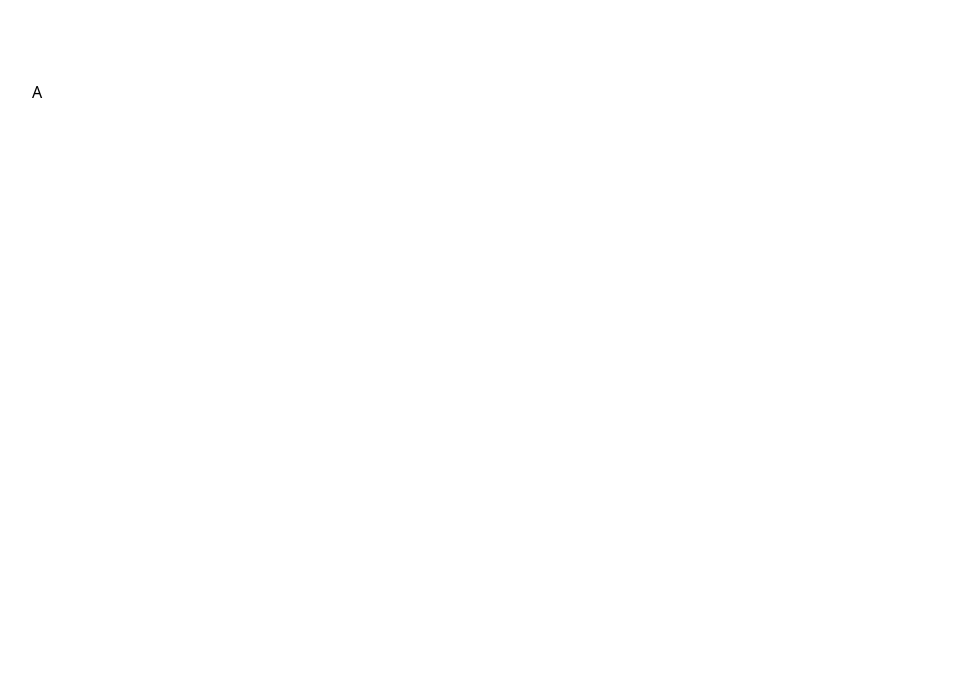
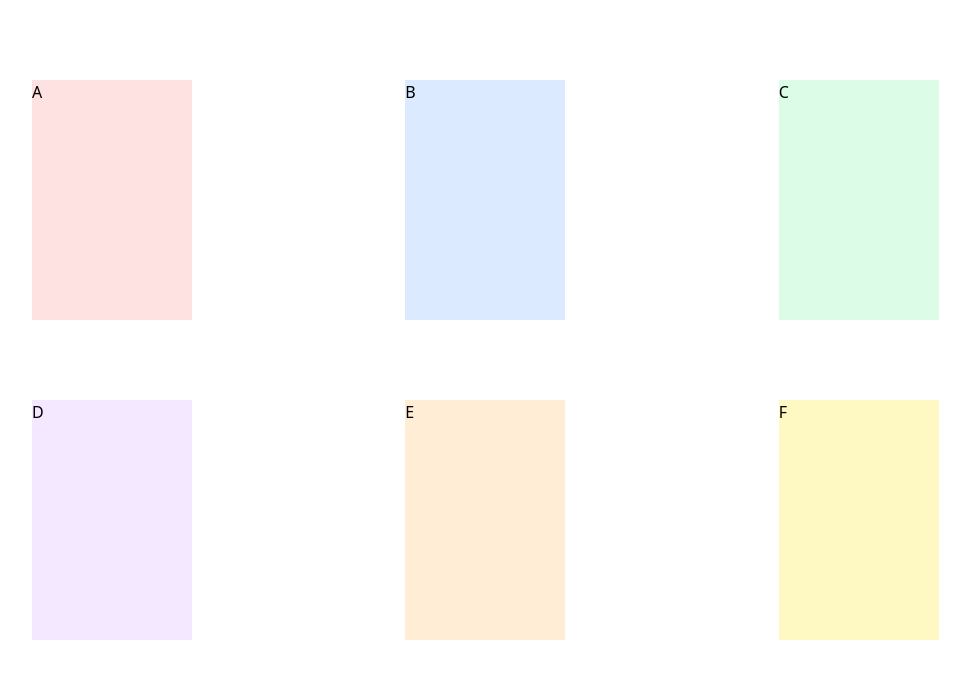
Before and after one commit to Baekshook/simple-Calendar, a React (Create React App) app: page / in a window 1280 px wide. Shown: the top 678 px of the page, without its empty margins (48-1018 px from the left). Built offline with nearby package versions, Linux system fonts and the light colour scheme.

Commit message:
props color setting

```diff
--- a/src/App.jsx
+++ b/src/App.jsx
@@ -3,7 +3,12 @@ import Card from "./components/Card";
 function App() {
   return (
     <div className="min-h-screen p-20 grid grid-cols-3">
-      <Card cardName="A" color="red" />
+      <Card cardName="A" color="bg-red-100" />
+      <Card cardName="B" color="bg-blue-100" />
+      <Card cardName="C" color="bg-green-100" />
+      <Card cardName="D" color="bg-purple-100" />
+      <Card cardName="E" color="bg-orange-100" />
+      <Card cardName="F" color="bg-yellow-100" />
     </div>
   );
 }
--- a/src/components/Card.jsx
+++ b/src/components/Card.jsx
@@ -2,6 +2,6 @@ import React from "react";
 
 export default function CardA(props) {
   return (
-    <div className={`bg-${props.color}-100 w-40 h-60`}>{props.cardName}</div>
+    <div className={`${props.color} w-40 h-60`}>{props.cardName}</div>
   );
 }
--- a/src/components/CardB.jsx
+++ /dev/null
@@ -1,5 +0,0 @@
-import React from "react";
-
-export default function CardB() {
-  return <div className=" bg-orange-100 w-40 h-60">CardB</div>;
-}
--- a/src/components/CardC.jsx
+++ /dev/null
@@ -1,5 +0,0 @@
-import React from "react";
-
-export default function CardC() {
-  return <div className=" bg-green-100 w-40 h-60">CardC</div>;
-}
--- a/src/components/CardD.jsx
+++ /dev/null
@@ -1,5 +0,0 @@
-import React from "react";
-
-export default function CardD() {
-  return <div className=" bg-yellow-100 w-40 h-60">CardD</div>;
-}
--- a/src/components/CardE.jsx
+++ /dev/null
@@ -1,5 +0,0 @@
-import React from "react";
-
-export default function CardE() {
-  return <div className=" bg-purple-100 w-40 h-60">CardE</div>;
-}
--- a/src/components/CardF.jsx
+++ /dev/null
@@ -1,5 +0,0 @@
-import React from "react";
-
-export default function CardF() {
-  return <div className=" bg-blue-100 w-40 h-60">CardF</div>;
-}
```
